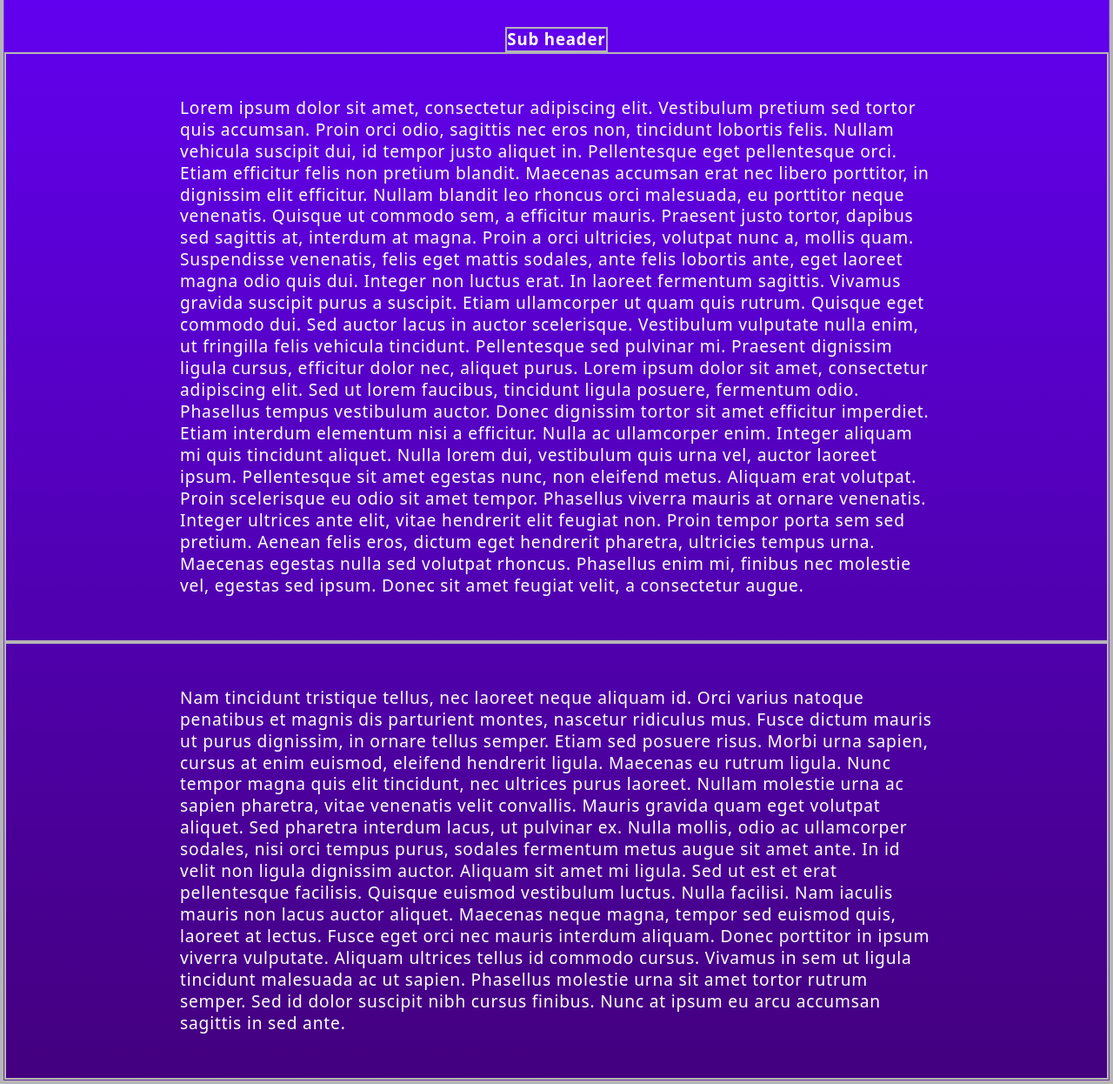
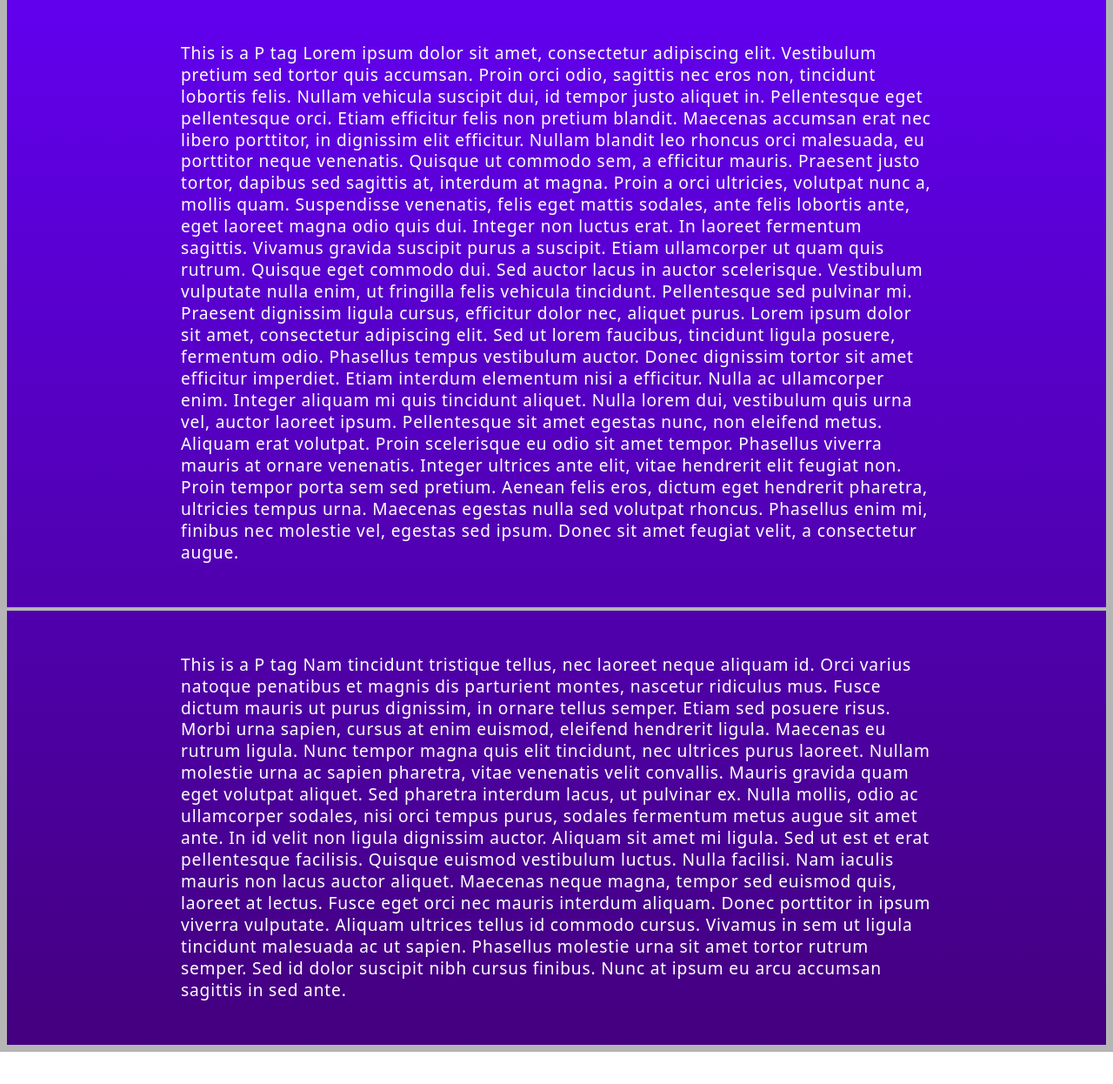
Before and after one commit to AaronGabriel147/universal-template, a plain HTML site: page index.html in a window 1280 px wide. Shown: the part 184-1430 px from the top of the page at 87% size. After the commit the page ends 1393 px from the top, so only its background shows below. Drawn offline with Linux system fonts and the light colour scheme.

Commit message:
css updated

```diff
--- a/index.html
+++ b/index.html
@@ -13,12 +13,13 @@
     <div class="app">
         <h1>Header</h1>
         <h3>Sub header</h3>
-        <p>Lorem ipsum dolor sit amet, consectetur adipiscing elit. Vestibulum pretium sed tortor quis accumsan. Proin orci odio, sagittis nec eros non, tincidunt lobortis felis. Nullam vehicula suscipit dui, id tempor justo aliquet in. Pellentesque eget pellentesque orci. Etiam efficitur felis non pretium blandit. Maecenas accumsan erat nec libero porttitor, in dignissim elit efficitur. Nullam blandit leo rhoncus orci malesuada, eu porttitor neque venenatis. Quisque ut commodo sem, a efficitur mauris. Praesent justo tortor, dapibus sed sagittis at, interdum at magna. Proin a orci ultricies, volutpat nunc a, mollis quam. Suspendisse venenatis, felis eget mattis sodales, ante felis lobortis ante, eget laoreet magna odio quis dui. Integer non luctus erat. In laoreet fermentum sagittis. Vivamus gravida suscipit purus a suscipit. Etiam ullamcorper ut quam quis rutrum.
+        <p>
+            This is a P tag Lorem ipsum dolor sit amet, consectetur adipiscing elit. Vestibulum pretium sed tortor quis accumsan. Proin orci odio, sagittis nec eros non, tincidunt lobortis felis. Nullam vehicula suscipit dui, id tempor justo aliquet in. Pellentesque eget pellentesque orci. Etiam efficitur felis non pretium blandit. Maecenas accumsan erat nec libero porttitor, in dignissim elit efficitur. Nullam blandit leo rhoncus orci malesuada, eu porttitor neque venenatis. Quisque ut commodo sem, a efficitur mauris. Praesent justo tortor, dapibus sed sagittis at, interdum at magna. Proin a orci ultricies, volutpat nunc a, mollis quam. Suspendisse venenatis, felis eget mattis sodales, ante felis lobortis ante, eget laoreet magna odio quis dui. Integer non luctus erat. In laoreet fermentum sagittis. Vivamus gravida suscipit purus a suscipit. Etiam ullamcorper ut quam quis rutrum.
             Quisque eget commodo dui. Sed auctor lacus in auctor scelerisque. Vestibulum vulputate nulla enim, ut fringilla felis vehicula tincidunt. Pellentesque sed pulvinar mi. Praesent dignissim ligula cursus, efficitur dolor nec, aliquet purus. Lorem ipsum dolor sit amet, consectetur adipiscing elit. Sed ut lorem faucibus, tincidunt ligula posuere, fermentum odio. Phasellus tempus vestibulum auctor. Donec dignissim tortor sit amet efficitur imperdiet. Etiam interdum elementum nisi a efficitur. Nulla ac ullamcorper enim.
             Integer aliquam mi quis tincidunt aliquet. Nulla lorem dui, vestibulum quis urna vel, auctor laoreet ipsum. Pellentesque sit amet egestas nunc, non eleifend metus. Aliquam erat volutpat. Proin scelerisque eu odio sit amet tempor. Phasellus viverra mauris at ornare venenatis. Integer ultrices ante elit, vitae hendrerit elit feugiat non. Proin tempor porta sem sed pretium. Aenean felis eros, dictum eget hendrerit pharetra, ultricies tempus urna. Maecenas egestas nulla sed volutpat rhoncus. Phasellus enim mi, finibus nec molestie vel, egestas sed ipsum. Donec sit amet feugiat velit, a consectetur augue.
         </p>
         <p>
-            Nam tincidunt tristique tellus, nec laoreet neque aliquam id. Orci varius natoque penatibus et magnis dis parturient montes, nascetur ridiculus mus. Fusce dictum mauris ut purus dignissim, in ornare tellus semper. Etiam sed posuere risus. Morbi urna sapien, cursus at enim euismod, eleifend hendrerit ligula. Maecenas eu rutrum ligula. Nunc tempor magna quis elit tincidunt, nec ultrices purus laoreet. Nullam molestie urna ac sapien pharetra, vitae venenatis velit convallis. Mauris gravida quam eget volutpat aliquet. Sed pharetra interdum lacus, ut pulvinar ex. Nulla mollis, odio ac ullamcorper sodales, nisi orci tempus purus, sodales fermentum metus augue sit amet ante. In id velit non ligula dignissim auctor. Aliquam sit amet mi ligula. Sed ut est et erat pellentesque facilisis. Quisque euismod vestibulum luctus.
+            This is a P tag Nam tincidunt tristique tellus, nec laoreet neque aliquam id. Orci varius natoque penatibus et magnis dis parturient montes, nascetur ridiculus mus. Fusce dictum mauris ut purus dignissim, in ornare tellus semper. Etiam sed posuere risus. Morbi urna sapien, cursus at enim euismod, eleifend hendrerit ligula. Maecenas eu rutrum ligula. Nunc tempor magna quis elit tincidunt, nec ultrices purus laoreet. Nullam molestie urna ac sapien pharetra, vitae venenatis velit convallis. Mauris gravida quam eget volutpat aliquet. Sed pharetra interdum lacus, ut pulvinar ex. Nulla mollis, odio ac ullamcorper sodales, nisi orci tempus purus, sodales fermentum metus augue sit amet ante. In id velit non ligula dignissim auctor. Aliquam sit amet mi ligula. Sed ut est et erat pellentesque facilisis. Quisque euismod vestibulum luctus.
             Nulla facilisi. Nam iaculis mauris non lacus auctor aliquet. Maecenas neque magna, tempor sed euismod quis, laoreet at lectus. Fusce eget orci nec mauris interdum aliquam. Donec porttitor in ipsum viverra vulputate. Aliquam ultrices tellus id commodo cursus. Vivamus in sem ut ligula tincidunt malesuada ac ut sapien. Phasellus molestie urna sit amet tortor rutrum semper. Sed id dolor suscipit nibh cursus finibus. Nunc at ipsum eu arcu accumsan sagittis in sed ante.
         </p>
     </div>
--- a/style.css
+++ b/style.css
@@ -15,16 +15,12 @@
     border: 2px solid rgb(182, 181, 181);
 }
 
-
-
 body {
-    margin-top: 4rem;
     min-height: 100vh;
     background-attachment: fixed;
     background-color: #cfcfcf;
     background: linear-gradient(#6600FF, #43007e);
 }
-
 
 h1 {
     font-weight: 600;
@@ -36,22 +32,19 @@ h1 {
     text-shadow: 2px 4px 10px black;
 }
 
-
 p {
     font-size: 1.2rem;
     padding: 50px 200px;
 
 }
 
-
 .app {
+    color: white;
     display: flex;
     flex-direction: column;
     align-items: center;
     justify-content: center;
-    color: white;
     width: 1400px;
-    border: 1px solid rgba(255, 255, 255, 0.199);
     margin: 0 auto;
 }
 
@@ -70,7 +63,7 @@ p {
 }
 
 
-
+/* Scroll bar styling */
 ::-webkit-scrollbar {
     width: 15px;
 }
```
Lines whose indentation alone changed are shown as unchanged.
